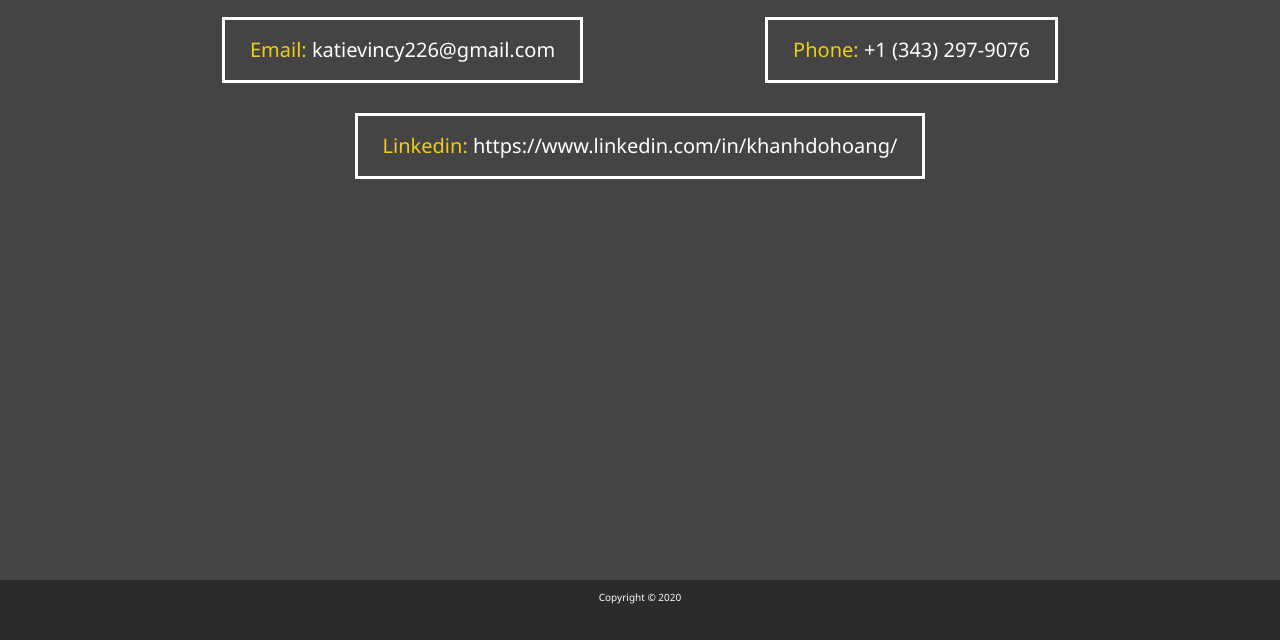
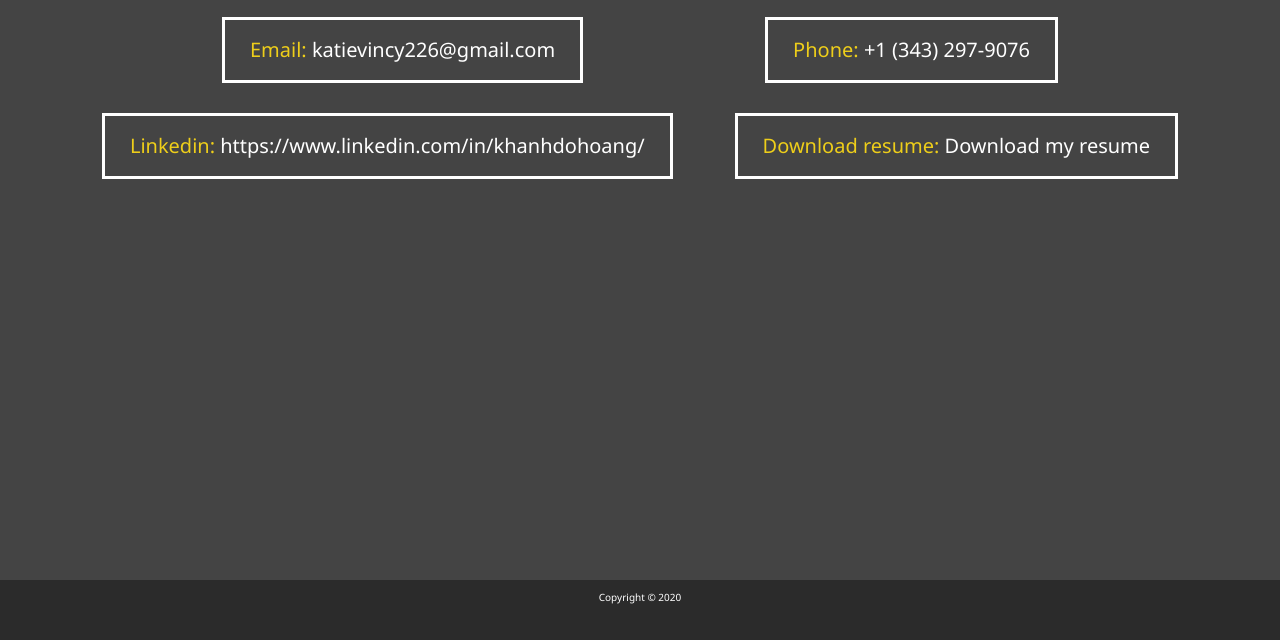
Before and after one commit to KhanhDoHoang/HoangDo_Portfolio, a website: page dist/contact.html in a window 1280 px wide. Shown: the part 160-800 px from the top of the page. Drawn offline with Linux system fonts and the light colour scheme.

Commit message:
Added download resume

```diff
--- a/dist/contact.html
+++ b/dist/contact.html
@@ -69,6 +69,12 @@
           </span>
           https://www.linkedin.com/in/khanhdohoang/
         </div>
+        <div>
+          <span class="text-secondary">
+            Download resume:
+          </span>
+          <a href="Resume.pdf" target="_self">Download my resume</a>
+        </div>
       </div>
     </main>
 
```
Also changed, not shown: 1 other file.
